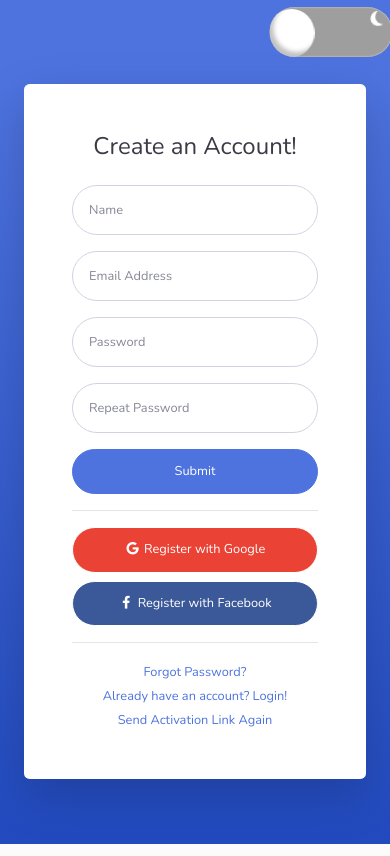
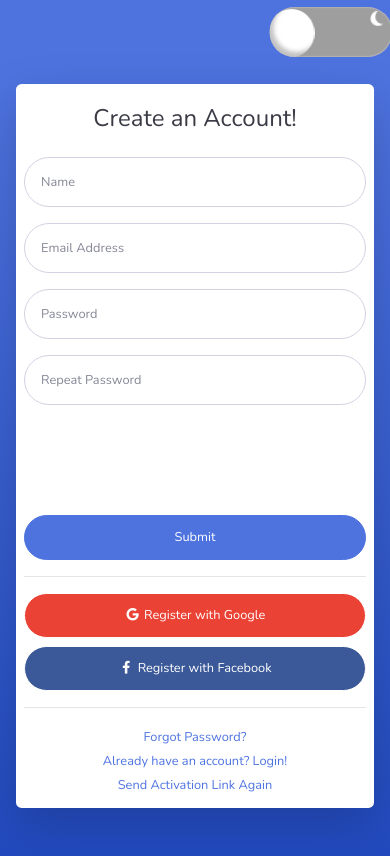
Before and after one commit to vigneshshettyin/Flask-Generate-Certificate, a Flask app: page /register in a window 390 px wide. Run offline with Flask 2, Linux system fonts and the light colour scheme; some libraries are stand-ins or nearby versions; grey boxes are pictures that could not be loaded.

Commit message:
"fix bug in register and remove comments in DM.js"

```diff
--- a/templates/register.html
+++ b/templates/register.html
@@ -215,21 +215,32 @@
   {
       margin-top:10vh;
   }
+  .errorarea
+  {
+      height:7vh;
+  }
+  @media screen and (max-width:990px)
+  {
+    .errorarea
+    {
+        height:13vh;
+    }
+  }
     </style>
 </head>
 
 <body class="bg-gradient-primary">
      <!-- dark mode toggle -->
   <input type="checkbox" id="toggle" name="checkbox" class="switch" onclick="myfun()">
-    <div class="container">
+    <div class="container px-3">
 
         <div class="card o-hidden border-0 shadow-lg my-5">
             <div class="card-body p-0">
                 <!-- Nested Row within Card Body -->
-                <div class="row">
+                <div class="row pb-2">
                     <div class="col-lg-5 d-none d-lg-block bg-register-image"></div>
                     <div class="col-lg-7">
-                        <div class="p-5">
+                        <div class="py-1 mt-3 px-2">
                             <div class="text-center">
                                 <h1 class="h4 text-gray-900 mb-4">Create an Account!</h1>
                             </div>
@@ -252,7 +263,7 @@
                                         placeholder="Email Address" required>
                                     <div class="emailFeedBackArea invalid-feedback" style="display:none"></div>
                                 </div>
-                                <div class="form-group row">
+                                <div class="row">
                                     <div class="col-sm-6 mb-3 mb-sm-0">
                                         <input type="password" name="password" class="form-control form-control-user"
                                             id="exampleInputPassword" placeholder="Password" required>
@@ -262,7 +273,7 @@
                                             id="exampleRepeatPassword" placeholder="Repeat Password" required>
                                     </div>
                                 </div>
-                                <div class="row col-md-12">
+                                <div class="row col-md-12 errorarea ">
                                     <div class="passwordFeedBackArea invalid-feedback" style="display:none"></div>
                                 </div>
                                 <input type="submit" id="registerBtn" class="btn btn-primary btn-user btn-block">
```
Also changed, not shown: static/js/darkmode.js (+5 -5 lines).
